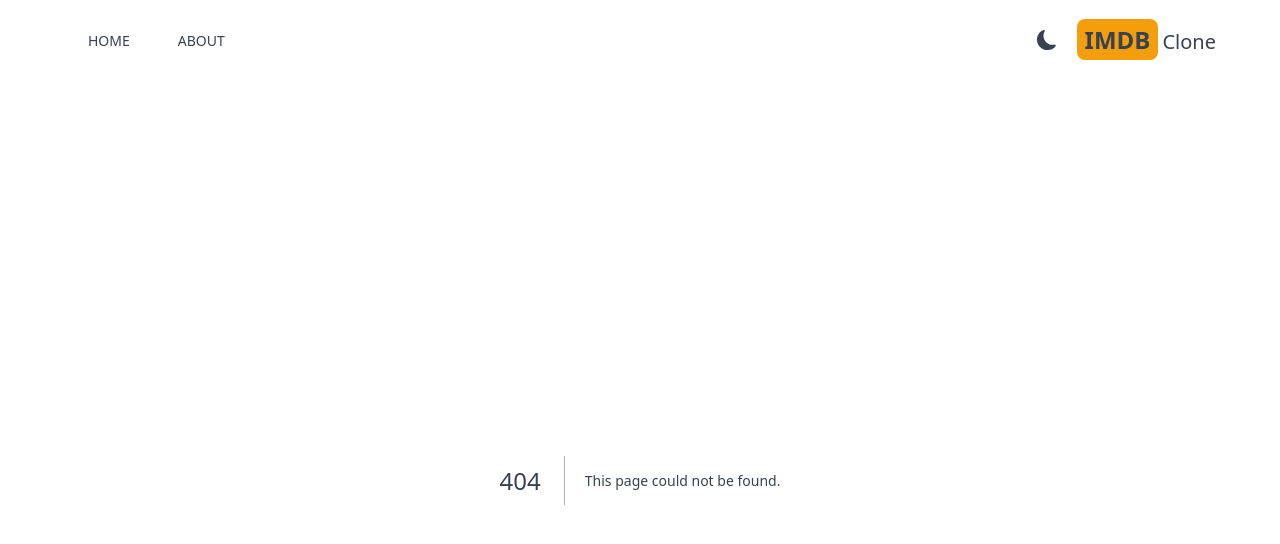
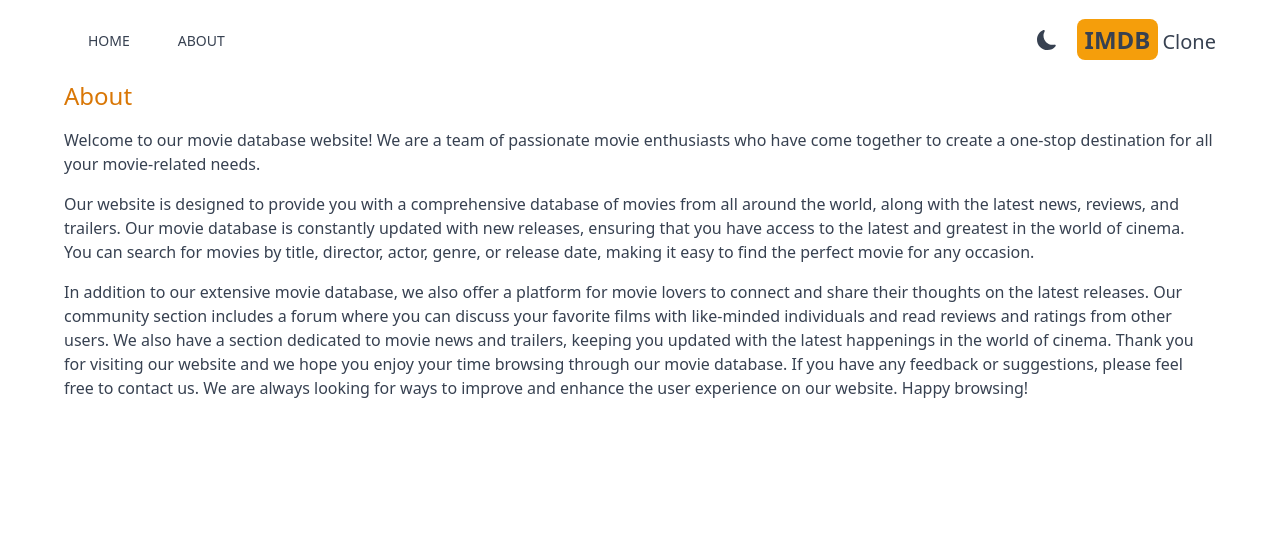
Before and after one commit to hansolbangul/IMDB, a Next.js app: page /about in a window 1280 px wide. Before the commit this address had no page. Shown: the top 544 px of the page. Built offline with nearby package versions, Linux system fonts and the light colour scheme.

Commit message:
FEAT: create the about page

```diff
--- /dev/null
+++ b/src/app/about/page.tsx
@@ -0,0 +1,27 @@
+import React from "react";
+
+export default function About() {
+  return (
+    <div className="max-w-6xl mx-auto space-y-4">
+      <h1 className="text-2xl font-medium text-amber-600 ">About</h1>
+      <p>
+        Welcome to our movie database website! We are a team of passionate movie enthusiasts who have come together to create a one-stop destination for all
+        your movie-related needs.
+      </p>
+
+      <p>
+        Our website is designed to provide you with a comprehensive database of movies from all around the world, along with the latest news, reviews, and
+        trailers. Our movie database is constantly updated with new releases, ensuring that you have access to the latest and greatest in the world of cinema.
+        You can search for movies by title, director, actor, genre, or release date, making it easy to find the perfect movie for any occasion.
+      </p>
+
+      <p>
+        In addition to our extensive movie database, we also offer a platform for movie lovers to connect and share their thoughts on the latest releases. Our
+        community section includes a forum where you can discuss your favorite films with like-minded individuals and read reviews and ratings from other users.
+        We also have a section dedicated to movie news and trailers, keeping you updated with the latest happenings in the world of cinema. Thank you for
+        visiting our website and we hope you enjoy your time browsing through our movie database. If you have any feedback or suggestions, please feel free to
+        contact us. We are always looking for ways to improve and enhance the user experience on our website. Happy browsing!
+      </p>
+    </div>
+  );
+}
```
